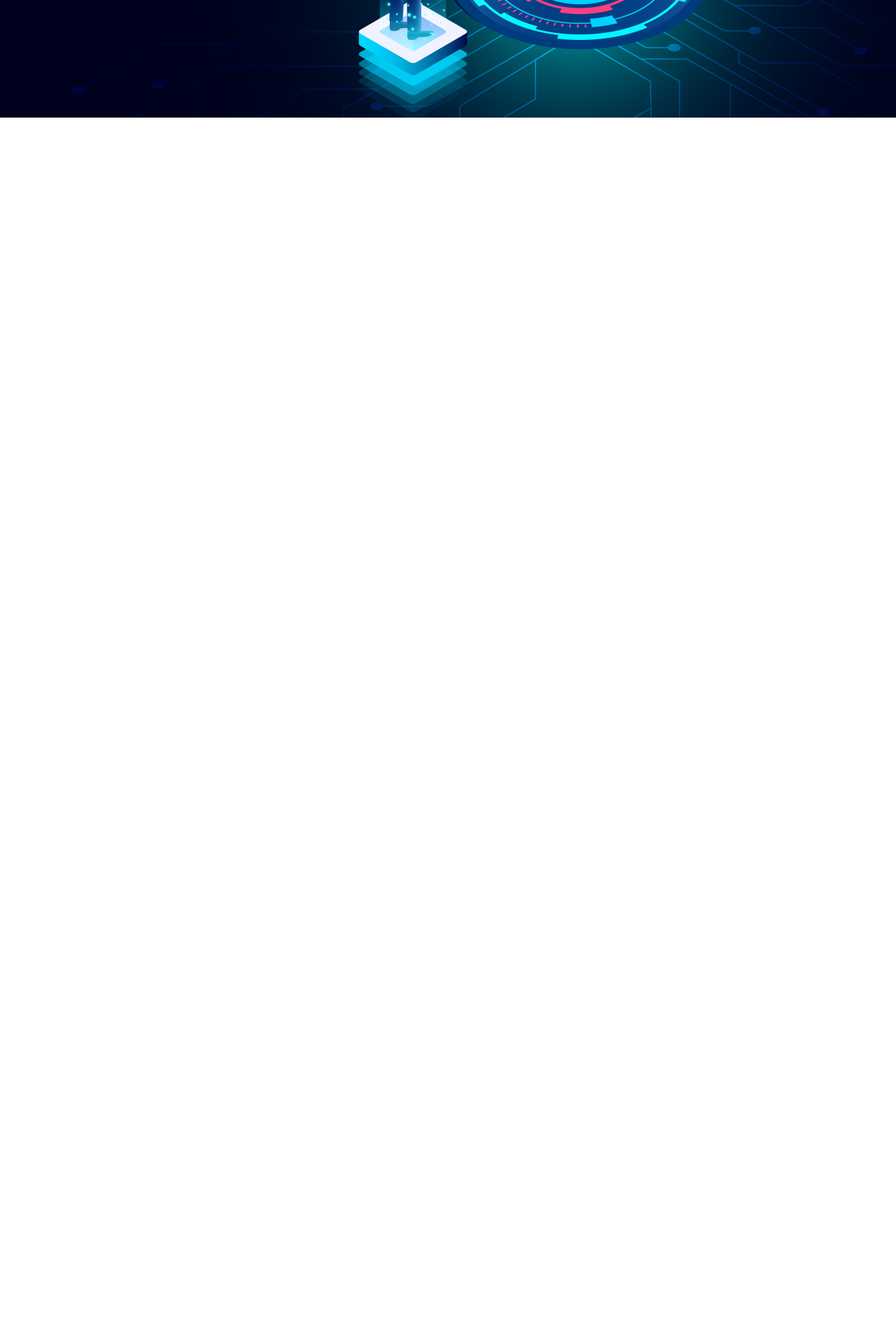
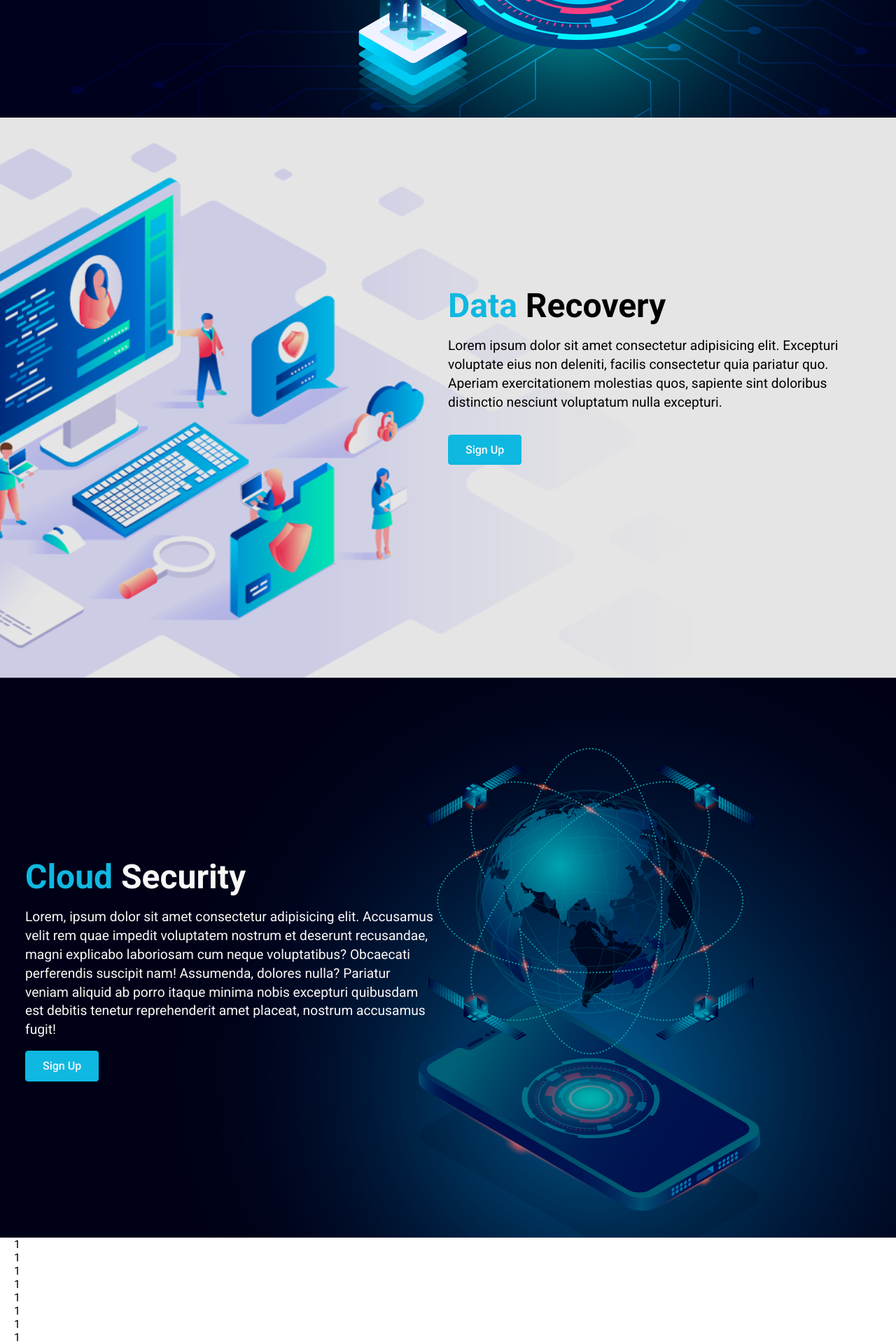
Before and after one commit to Medvedev-Savelii/react-website-data-secure-app, a React (Create React App) app: page / in a window 1280 px wide. Shown: the part 632-2552 px from the top of the page at 70% size. Before the commit the page ends 800 px from the top, so only its background shows below. Built offline with nearby package versions, Linux system fonts and the light colour scheme.

Commit message:
fover-commit

```diff
--- a/src/App.js
+++ b/src/App.js
@@ -1,12 +1,18 @@
 import React from "react";
 import Hero from "./components/hero/Hero";
 import Navbar from "./components/navbar/Navbar";
+import Data from "./components/data/Data";
+import Cloud from "./components/cloud/Cloud";
+import Footer from "./components/footer/Footer";
 
 function App() {
   return (
     <>
       <Navbar />
       <Hero />
+      <Data />
+      <Cloud />
+      <Footer />
     </>
   );
 }
--- a/src/components/cloud/Cloud.jsx
+++ b/src/components/cloud/Cloud.jsx
@@ -0,0 +1,25 @@
+import React from "react";
+import "./CloudStyles.css";
+const Cloud = () => {
+  return (
+    <div className="cloud">
+      <div className="container">
+        <div className="content">
+          <h2>
+            <span>Cloud</span> Security
+          </h2>
+          <p>
+            Lorem, ipsum dolor sit amet consectetur adipisicing elit. Accusamus
+            velit rem quae impedit voluptatem nostrum et deserunt recusandae,
+            magni explicabo laboriosam cum neque voluptatibus? Obcaecati
+            perferendis suscipit nam! Assumenda, dolores nulla? Pariatur veniam
+            aliquid ab porro itaque minima nobis excepturi quibusdam est debitis
+            tenetur reprehenderit amet placeat, nostrum accusamus fugit!
+          </p>
+          <button>Sign Up</button>
+        </div>
+      </div>
+    </div>
+  );
+};
+export default Cloud;
--- a/src/components/cloud/CloudStyles.css
+++ b/src/components/cloud/CloudStyles.css
@@ -0,0 +1,39 @@
+.cloud {
+    width: 100%;
+    height: 100vh;
+    position: relative;
+    background: rgba(0, 0, 0, .3);
+}
+
+.cloud:before {
+    content: '';
+    position: absolute;
+    background: url('../../assets/cloud-bg.png') no-repeat center center/cover;
+    height: 100%;
+    width: 100%;
+    z-index: -1;
+}
+
+.cloud .content{
+	position: absolute;
+	left: 0;
+	top: 30%;
+	width: 50%;
+	padding: 1rem;
+}
+
+.cloud h2{
+	color: #f8f8f8;
+}
+
+.cloud p {
+	color: #f8f8f8;
+	margin: 1rem 0;
+}
+
+@media screen and (max-width: 940px){
+	.cloud .content {
+		left: 0;
+		width: 100%;
+	}
+}
--- a/src/components/data/Data.jsx
+++ b/src/components/data/Data.jsx
@@ -0,0 +1,25 @@
+import React from "react";
+import "./DataStyles.css";
+const Data = () => {
+  return (
+    <div className="data">
+      <div className="container">
+        <div className="content">
+          <h2>
+            <span>Data</span> Recovery
+          </h2>
+          <p>
+            Lorem ipsum dolor sit amet consectetur adipisicing elit. Excepturi
+            voluptate eius non deleniti, facilis consectetur quia pariatur quo.
+            Aperiam exercitationem molestias quos, sapiente sint doloribus
+            distinctio nesciunt voluptatum nulla excepturi.
+          </p>
+          <div>
+            <button>Sign Up</button>
+          </div>
+        </div>
+      </div>
+    </div>
+  );
+};
+export default Data;
--- a/src/components/data/DataStyles.css
+++ b/src/components/data/DataStyles.css
@@ -0,0 +1,39 @@
+.data {
+ width: 100%;
+    height: 100vh;
+    position: relative;
+    background: rgba(0, 0, 0, .1);
+}
+
+.data:before {
+	content: "";
+	position: absolute;
+	background: url("../../assets/data-bg.png") no-repeat center center/cover;
+	height: 100%;
+	width: 100%;
+	z-index: -1;
+}
+
+
+.data .content {
+	display: flex;
+	flex-direction: column;
+	justify-content: center;
+	position: absolute;
+	left: 50%;
+    top: 30%;
+    width: 50%;
+}
+
+.data .content p {
+    margin: 1rem 0;
+}
+
+@media screen and (max-width: 940px) {
+    .data .content {
+        left: 0;
+        width: 100%;
+        padding: 1rem;
+        background: rgba(255, 255, 255, .7);
+    }
+}
--- a/src/components/footer/Footer.jsx
+++ b/src/components/footer/Footer.jsx
@@ -0,0 +1,24 @@
+import React from "react";
+import "./FooterStyles.css";
+const Footer = () => {
+  return (
+    <div className="footer">
+      <div className="container">
+        <div className="content">
+          <ul>
+            <li>1</li>
+            <li>1</li>
+            <li>1</li>
+            <li>1</li>
+            <li>1</li>
+            <li>1</li>
+            <li>1</li>
+            <li>1</li>
+          </ul>
+        </div>
+      </div>
+    </div>
+  );
+};
+
+export default Footer;
```
